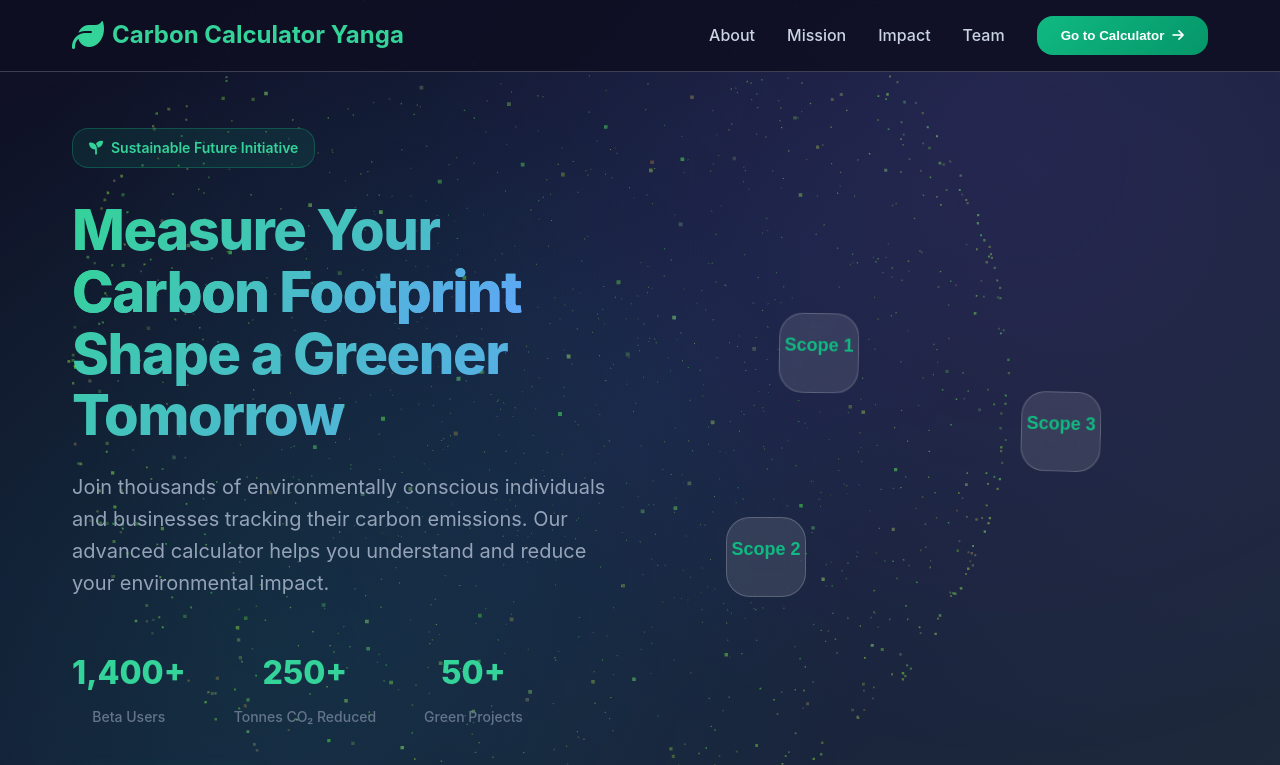
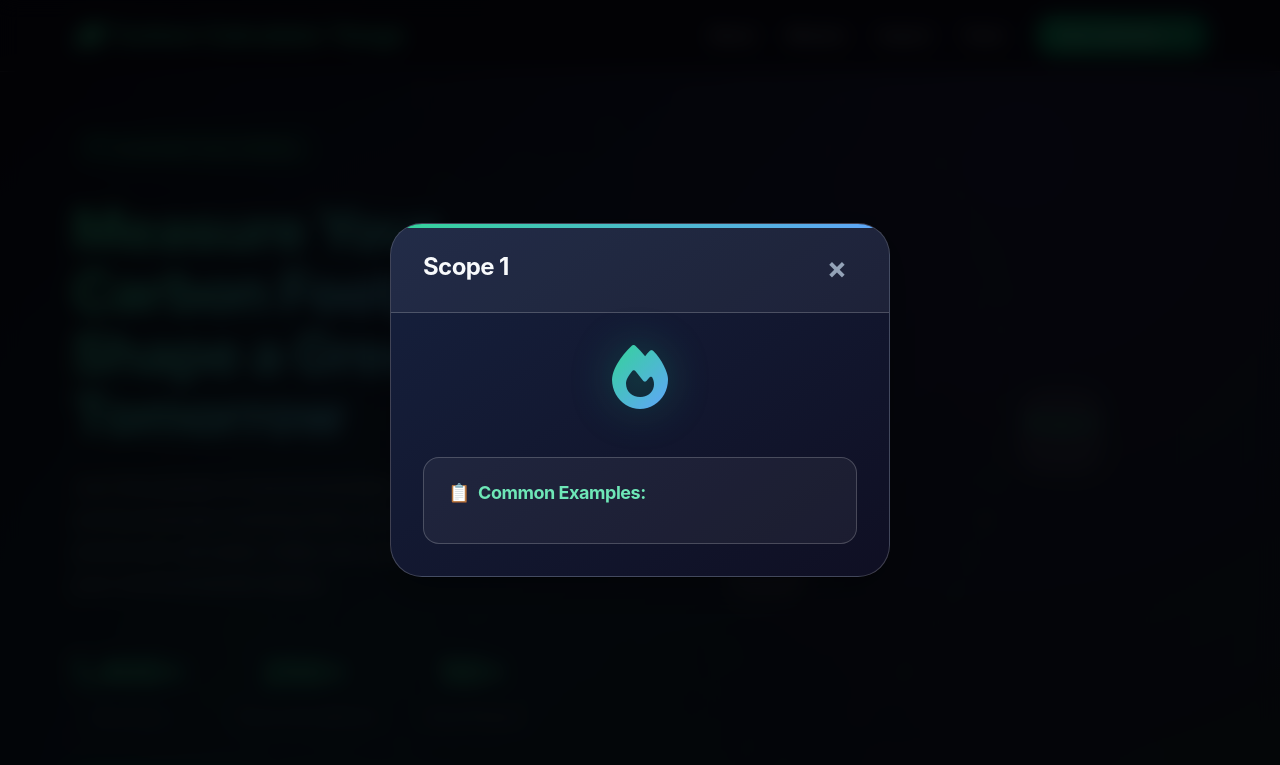
Before and after one commit to carboncalculator1/improvedUI_2, a plain HTML site: page main.html in a window 1280 px wide. Shown: the top 765 px of the page. Drawn offline with nearby package versions, Linux system fonts and the light colour scheme; animation ran at ten frames a second.

Commit message:
Update main.html

```diff
--- a/main.html
+++ b/main.html
@@ -483,7 +483,7 @@
 
 
     <!-- Scope Explanation Modal -->
-    <div id="scopeModal" class="scope-modal" style="display: none;>
+    <div id="scopeModal" class="scope-modal">
         <div class="scope-modal-content">
             <div class="scope-modal-header">
                 <h2 id="scopeModalTitle">Scope 1</h2>
```
